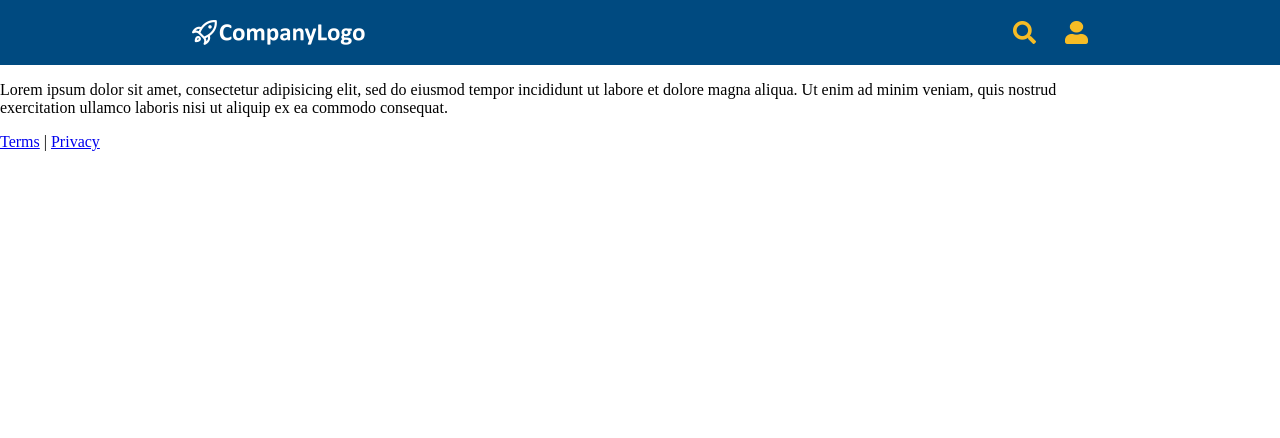
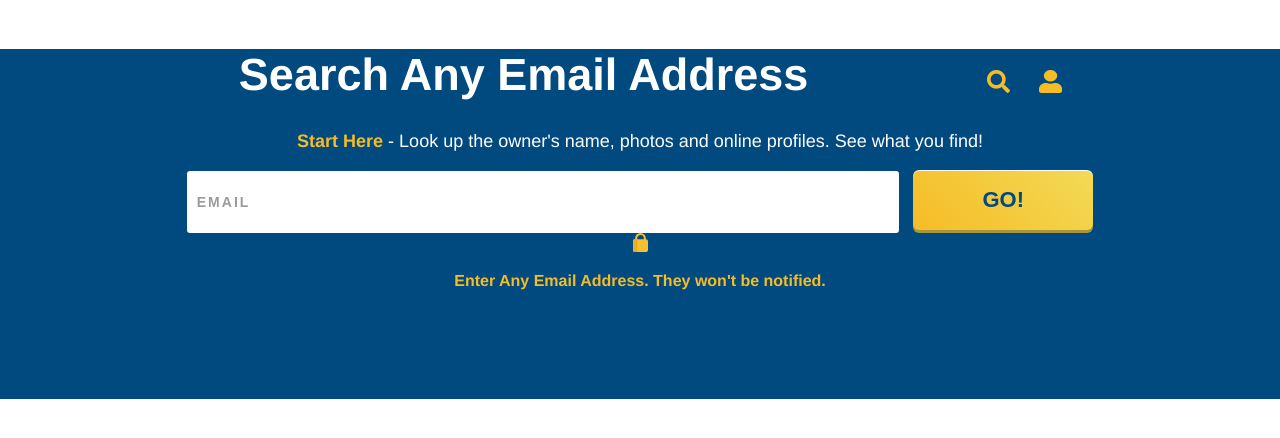
Before and after one commit to Vladi97/LTV-Challenge, a PHP site: page / in a window 1280 px wide. Shown: the top 438 px of the page. Run offline with PHP 8.4, Linux system fonts and the light colour scheme.

Commit message:
header and search sections added to the html structure in the right way

```diff
--- a/css/main.css
+++ b/css/main.css
@@ -1,4 +1,5 @@
-.header{
+ /*General*/
+ .header{
     height: 65px;
     width: 100%;
     background-color: #004A80;
@@ -6,12 +7,62 @@
 body{
     padding: 0;
     margin: 0;
+    font-family: Helvetica;
 }
+.title{
+    font-size: 45px;
+    width: 90.6%;
+    margin-left: 4.7%;
+    margin-top: 0;
+}
+.center{
+    text-align: center;
+}
+.bold{
+    font-weight: bold;
+}
+.icon{
+    margin: auto;
+}
+.vertical-centered{
+    vertical-align: middle;
+    text-align: center;
+}
+.subtitle{
+    width: 100%;
+    font-size: 18px;
+    font-weight: normal;
+}
+.justify{
+    text-align: justify;
+}
+.info-tag{
+    width: 100%;
+    font-size: 16px;
+}
+/*Colors*/
+.white-text{
+    color: white;
+}
+.blue-text{
+    color: #004A80;;
+}
+.yellow-text{
+    color: #F6BC25;
+}
+.white-bg{
+    background-color: white;
+}
+.blue-bg{
+    background-color: #004A80;;
+}
+.yellow-bg{
+    background-color: #F6BC25;
+}
+/*Header*/
 .logo{
-    padding-left: 15%;
-    width: 50%;
-    float: left;
-    height: 25px;
+    width: 12%;
+    height: 2%;
 }
 .logo img{
     height: 25px;
@@ -19,8 +70,6 @@
 }
 .user-items{
     float: right;
-    width: 5;
-    padding-right: 15%;
 }
 .user-items img{
     width: 23px;
@@ -30,15 +79,39 @@
 .user-items img:first-child{
     margin-right: 25px;
 }
-.footer{
-    height: 68px;
-    width: 100%;
+/*Search*/
+#search{
+    padding: 0;
+    margin: 0;
+    height: 402px;
+    height: 350px;
+    background-color: #004A80;
+    text-align: center;
 }
-.footer-info{
-    width: 85%;
+.search-input{
+    border: none;
+    height: 60px;
+    width: 700px;
+    font-size: 14px;
+    line-height: 18px;
+    padding-left: 10px;
+    border-radius: 3px;
+    color: black;
 }
-.footer-links{
-    width: 15%;
+.search-input::placeholder{
+    color:  #9B9B9B;
+    letter-spacing: 2px;
+    font-weight: bold;
+}
+.search-button{
+    border: none;
+    margin-left: 10px;
+    height: 60px;
+    width: 180px;
+    background-image: linear-gradient(225deg, #F2DA56 0%, #F6BC25 100%);
+    box-shadow: 0 3px 0 0 #A6953B, inset 0 1px 0 0 #FFFFFF;
+    border-radius: 6px;
+    font-size: 22px;
 }
 /* Phone */
 @media (min-width: 320px) and (max-width: 480px) {
@@ -57,13 +167,96 @@
     .user-items{
         padding-right: 2%;
     }
+    #search{
+        width: 100%;
+        height: 372px;
+    }
+    .search-input{
+        height: 60px;
+        width: 65%;
+        font-size: 14px;
+        line-height: 18px;
+        margin-left: 5%;
+        float: left;
+    }
+    .search-button{
+        float: left;
+        height: 60px;
+        width: 23%;
+        margin-left: 3%;
+        line-height: 18px;
+    }
+    /*
+    #search{
+        height: 500px;
+    }*/
+    .subtitle{
+        width: 90%;
+        margin-left: 5%;
+        font-size: 20px;
+    }
+    .info-tag{
+        width: 100%;
+        font-size: 14px;
+        margin-top: 30px;
+        white-space: pre-line;
+    }
+    .info-tag:before{
+        content: "\A";
+    }
 }
 /* Desktop */
 @media (min-width: 1024px) {
     .logo{
-        padding-left: 15%;
+        padding-left: 17%;
     }
     .user-items{
-        padding-right: 15%;
+        padding-right: 17%;
     }
 }
+/*Ipad pro*/
+@media only screen
+  and (min-width: 1024px)
+  and (max-height: 1366px)
+  and (-webkit-min-device-pixel-ratio: 1.5) {
+    .logo{
+        padding-left: 3%;
+    }
+    .user-items{
+        padding-right: 3%;
+    }
+    #search .title{
+        font-size: 65px;
+    }
+    #search .subtitle{
+        font-size: 26px;
+    }
+}
+
+/* Portrait */
+@media only screen
+  and (min-width: 1024px)
+  and (max-height: 1366px)
+  and (orientation: portrait)
+  and (-webkit-min-device-pixel-ratio: 1.5) {
+    .logo{
+        padding-left: 3%;
+    }
+    .user-items{
+        padding-right: 3%;
+    }
+}
+
+/* Landscape */
+@media only screen
+  and (min-width: 1024px)
+  and (max-height: 1366px)
+  and (orientation: landscape)
+  and (-webkit-min-device-pixel-ratio: 1.5) {
+    .logo{
+        padding-left: 3%;
+    }
+    .user-items{
+        padding-right: 3%;
+    }
+}
--- a/index.html
+++ b/index.html
@@ -4,25 +4,33 @@
     <meta charset="UTF-8">
     <meta name="viewport" content="width=device-width, initial-scale=1.0">
     <title>LTV Challenge</title>
+    <link rel="stylesheet" href="./css/header.css">
+    <link rel="stylesheet" href="./css/search.css">
     <link rel="stylesheet" href="./css/main.css">
     <link rel="icon" href="./assets/PNGs/Logo@2x-icon.png">
 </head>
 <body>
-    <div class="header">
+    <div id="page-conteiner">
+        <div id="header" class="col-12 col-m-12 col-s-12">
             <div class="logo"><img src="./assets/PNGs/Logo@2x.png" alt="Logo"></div>
             <div class="user-items">
                 <img src="./assets/PNGs/icn_search@2x.png" alt="Logo">
                 <img src="./assets/PNGs/icn_person@2x.png" width="23px" alt="Logo">
             </div>
         </div>
-    <div class="footer">
-        <div class="footer-info">
-            <p>Lorem ipsum dolor sit amet, consectetur adipisicing elit, sed do eiusmod tempor incididunt ut labore et dolore magna aliqua. Ut enim ad minim veniam, quis nostrud exercitation ullamco laboris nisi ut aliquip ex ea commodo consequat.</p>
+        <div id="search" class="col-12 col-m-12 col-s-12">
+            <div class="title-search-container">
+                <h1 class="white-text title">Search Any Email Address</h1>
+                <p class="white-text subtitle"><b class="yellow-text bold">Start Here</b> - Look up the owner's name, photos and online profiles. See what you find!</p>
             </div>
-        <div class="footer-links">
-            <a href="#">Terms</a>
-             |
-            <a href="#">Privacy</a>
+            <div class="form-search-container">
+                <input placeholder="EMAIL" class="white-bg bold search-input" type="email">
+                <button class="blue-text search-button yellow-bg bold">GO!</button>
+            </div>
+            <div class="message-label-container">
+                <p class="icon"><img src="./assets/SVGs/lock.svg" alt="Lock icon"></p>
+                <p class="yellow-text bold label-message">Enter Any Email Address. They won't be notified.</p>
+            </div>
         </div>
     </div>
 </body>
```
Also changed, not shown: other parts of css/main.css (+37 -0 lines). Lines whose indentation alone changed are shown as unchanged.
